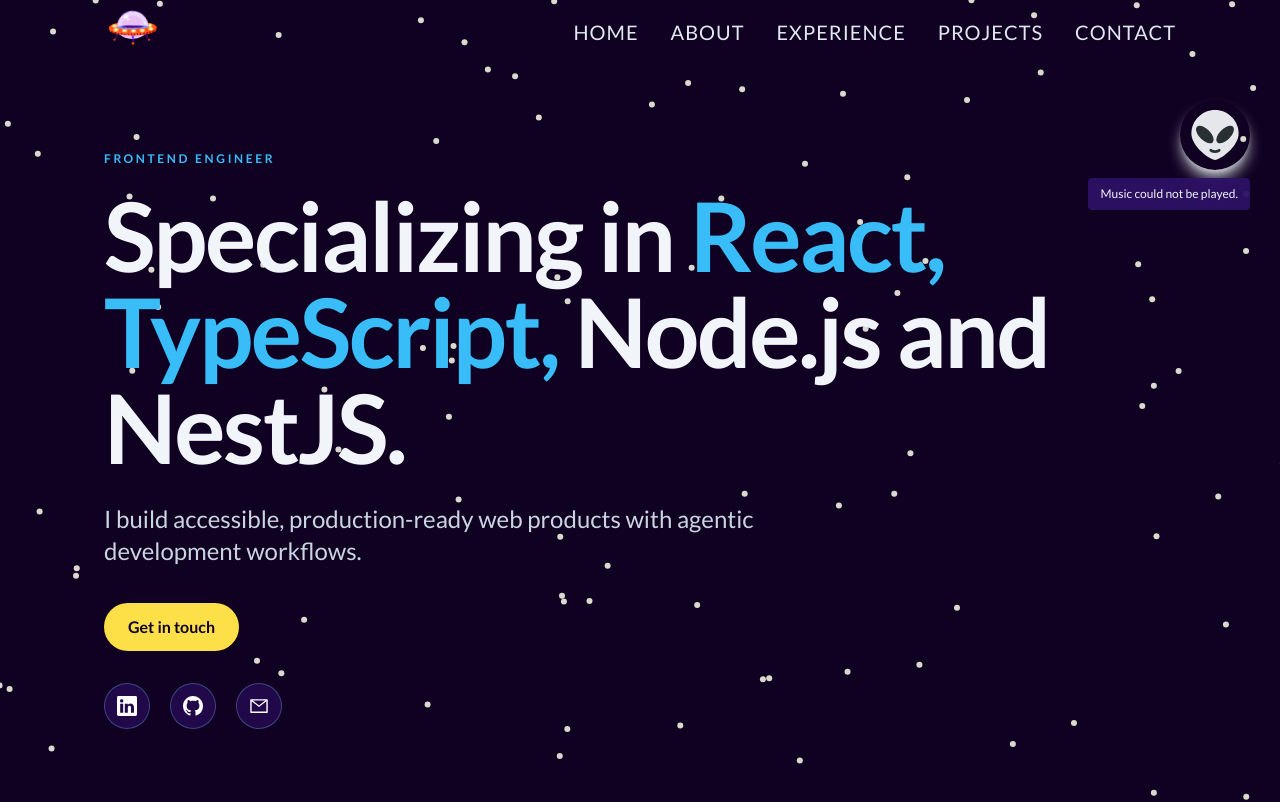
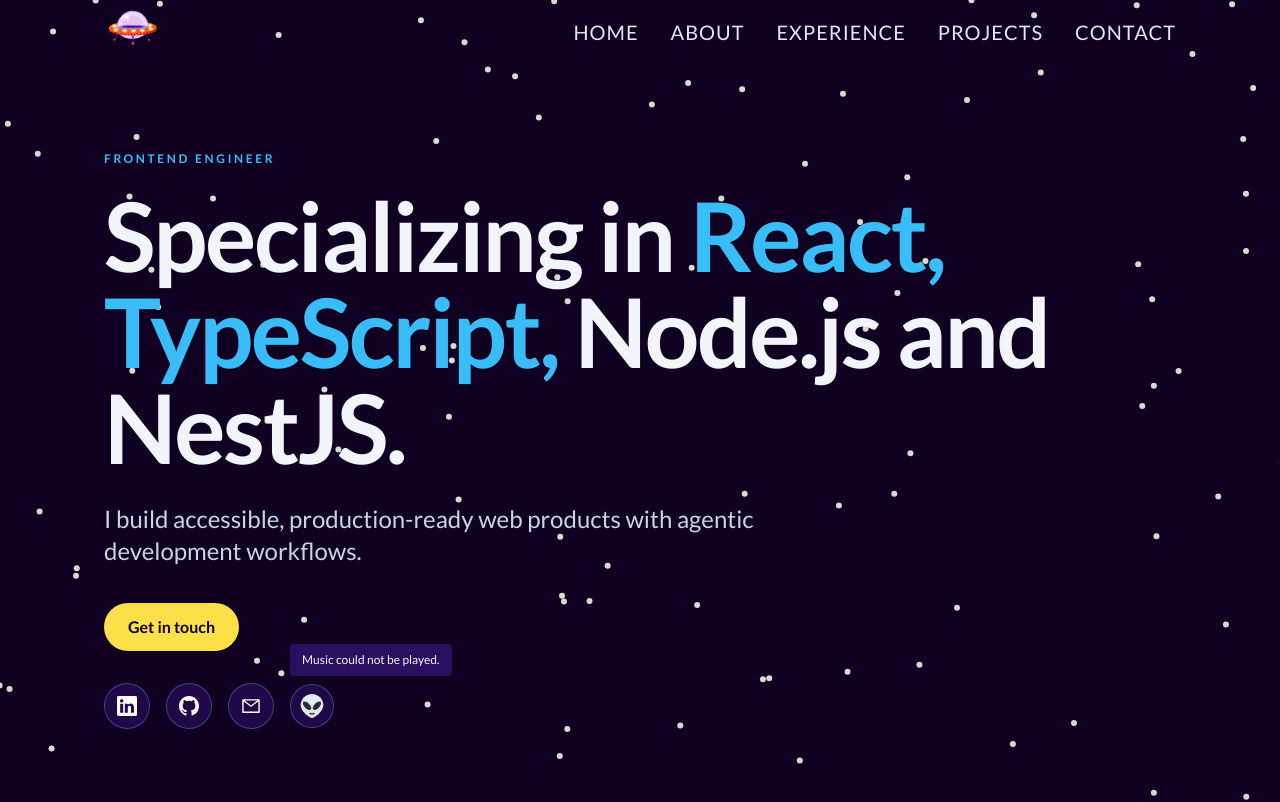
Before and after one commit to matiarias/my-portfolio, a Next.js app: page / in a window 1280 px wide. Shown: the top 802 px of the page. Built offline with nearby package versions, Linux system fonts and the light colour scheme.

Commit message:
fix: align music control with hero actions

```diff
--- a/components/Hero.tsx
+++ b/components/Hero.tsx
@@ -22,7 +22,7 @@
           Get in touch
         </Link>
 
-        <div className="mt-8 flex items-center gap-5">
+        <div className="mt-8 flex flex-wrap items-center gap-4">
           <a
             href="https://www.linkedin.com/in/matiasarias27"
             target="_blank"
@@ -53,10 +53,10 @@
               <AiOutlineMail className=" text-white" />
             </div>
           </a>
+
+          <MusicBar />
         </div>
       </div>
-
-      <MusicBar />
     </section>
   );
 };
--- a/subComponents/MusicBar.tsx
+++ b/subComponents/MusicBar.tsx
@@ -27,17 +27,21 @@
   };
 
   return (
-    <div className="absolute right-[30px] top-[100px]">
+    <div className="relative shrink-0">
       <button
         type="button"
         onClick={handleClick}
-        className="rounded-full p-2.5 shadow-lg shadow-gray-300 focus-visible:outline-none focus-visible:ring-2 focus-visible:ring-sky-400"
+        className="inline-flex h-11 w-11 items-center justify-center rounded-full border border-sky-300/30 bg-violet-950/60 text-slate-100 transition hover:-translate-y-0.5 hover:border-sky-300 focus-visible:outline-none focus-visible:ring-2 focus-visible:ring-sky-300"
         aria-label={isPlaying ? "Pause background music" : "Play background music"}
         aria-pressed={isPlaying}
         aria-describedby={playbackError ? "music-status" : undefined}
         title={playbackError || undefined}
       >
-        <SvgAlien fill={isPlaying ? "#00af10" : "rgb(229,231,235)"} />
+        <SvgAlien
+          width={24}
+          height={24}
+          fill={isPlaying ? "#86efac" : "rgb(226,232,240)"}
+        />
 
         <audio
           ref={refMusic}
@@ -50,7 +54,7 @@
         />
       </button>
 
-      <span id="music-status" role="status" aria-live="polite" className={playbackError ? "absolute right-0 top-full mt-2 w-max rounded bg-violet-950/95 px-3 py-2 text-xs text-slate-100" : "sr-only"}>
+      <span id="music-status" role="status" aria-live="polite" className={playbackError ? "absolute bottom-full left-0 mb-2 w-max rounded bg-violet-950/95 px-3 py-2 text-xs text-slate-100" : "sr-only"}>
         {playbackError}
       </span>
     </div>
```
